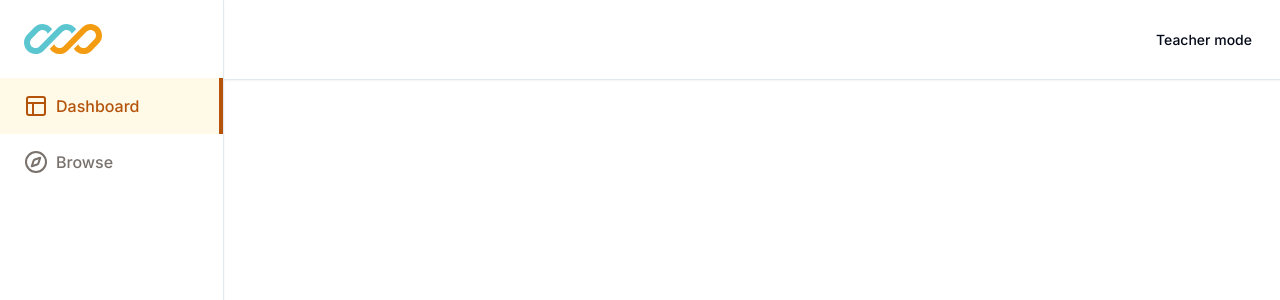
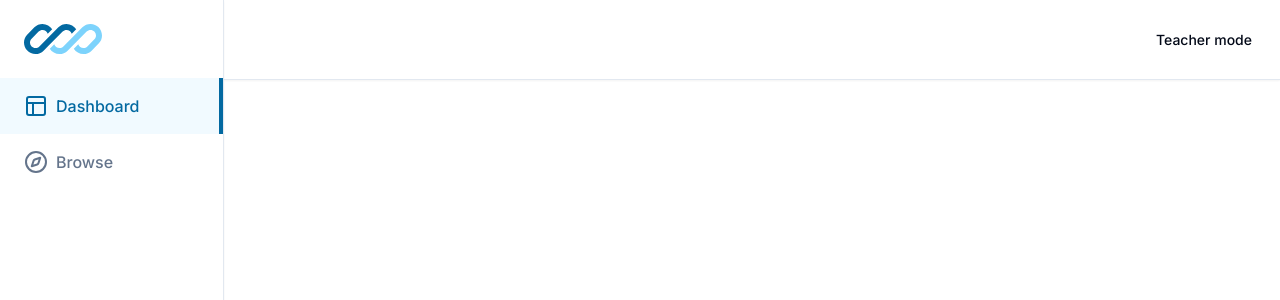
Before and after one commit to bantheus/course-plataform, a Next.js app: page / in a window 1280 px wide. Shown: the top 300 px of the page. Built offline with nearby package versions, Linux system fonts and the light colour scheme.

Commit message:
feat: update colors

```diff
--- a/src/app/(dashboard)/_components/sidebar-item.tsx
+++ b/src/app/(dashboard)/_components/sidebar-item.tsx
@@ -19,21 +19,21 @@ const SidebarItem = ({ icon: Icon, label, href }: IRoute) => {
     <button
       onClick={onClick}
       className={cn(
-        "flex items-center gap-x-2 pl-6 font-medium text-stone-500 transition-all hover:bg-stone-300/20 hover:text-stone-600",
+        "flex items-center gap-x-2 pl-6 font-medium text-slate-500 transition-all hover:bg-slate-300/20 hover:text-slate-600",
         isActive &&
-          "bg-amber-200/20 text-amber-700 hover:bg-amber-200/20 hover:text-amber-700",
+          "bg-sky-200/20 text-sky-700 hover:bg-sky-200/20 hover:text-sky-700",
       )}
     >
       <div className="flex items-center gap-x-2 py-4">
         <Icon
-          className={cn("size-6 text-stone-500", isActive && "text-amber-700")}
+          className={cn("size-6 text-slate-500", isActive && "text-sky-700")}
         />
         {label}
       </div>
 
       <div
         className={cn(
-          "ml-auto h-full border-2 border-amber-700 opacity-0 transition-all",
+          "ml-auto h-full border-2 border-sky-700 opacity-0 transition-all",
           isActive && "opacity-100",
         )}
       />
--- a/src/components/icon-badge.tsx
+++ b/src/components/icon-badge.tsx
@@ -7,12 +7,8 @@ const backgroundVariants = cva(
   {
     variants: {
       variant: {
-        default: "bg-amber-100",
+        default: "bg-sky-100",
         success: "bg-emerald-100",
-      },
-      iconVariant: {
-        default: "text-amber-700",
-        success: "text-emerald-700",
       },
       size: {
         default: "p-2",
@@ -29,12 +25,12 @@ const backgroundVariants = cva(
 const iconVariants = cva("", {
   variants: {
     variant: {
-      default: "text-amber-700",
+      default: "text-sky-700",
       success: "text-emerald-700",
     },
     size: {
-      default: "size-8",
-      sm: "size-4",
+      default: "size-7",
+      sm: "size-3",
     },
   },
   defaultVariants: {
```
Also changed, not shown: public/logo.svg.
